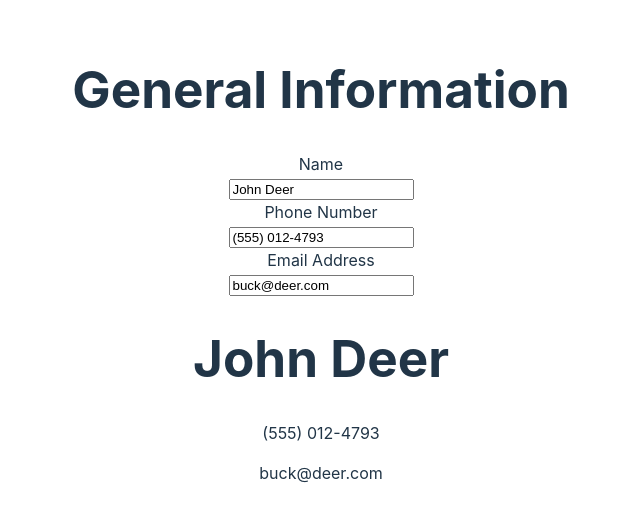
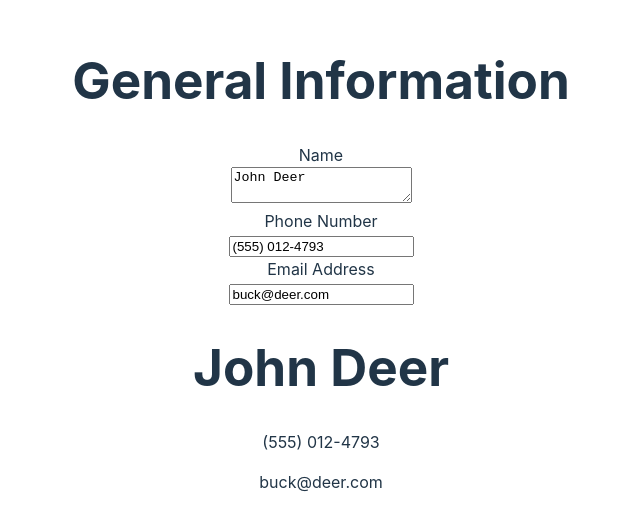
Before and after one commit to jordan-wick/resume-generator, a React (Vite) app: page / in a window 1280 px wide. Shown: the part 136-666 px from the top of the page, without its empty margins (319-959 px from the left). Built offline with nearby package versions, Linux system fonts and the light colour scheme.

Commit message:
Add data-key for state usage.

```diff
--- a/src/App.jsx
+++ b/src/App.jsx
@@ -11,7 +11,7 @@ function App() {
   // const [education, setEducation] = useState(example.education);
   // const [experience, setExperience] = useState(example.experiences);
 
-  function handlePersonalChange(e) {
+  function handlePersonalInfoChange(e) {
     const { key } = e.target.dataset;
     setPersonalInfo({...personalInfo, [key]: e.target.value});
   }
@@ -22,7 +22,7 @@ function App() {
         name={personalInfo.name}
         phone={personalInfo.phone}
         email={personalInfo.email}
-        onChange={handlePersonalChange}
+        onChange={handlePersonalInfoChange}
       />
       {/* <Education />
       <Experience /> */}
--- a/src/components/personal/PersonalInfo.jsx
+++ b/src/components/personal/PersonalInfo.jsx
@@ -7,11 +7,12 @@ export default function PersonalSection({ name, phone, email, onChange }) {
       <h1>General Information</h1>
       <Input
         id='name'
-        type='text'
+        type='textarea'
         label='Name'
         placeHolder='e.g. Walter White'
         value={ name }
         onChange={onChange}
+        data-key='name'
       />
       <Input
         id='phone'
@@ -20,6 +21,7 @@ export default function PersonalSection({ name, phone, email, onChange }) {
         placeHolder='(xxx) xxx-xxxx'
         value={phone}
         onChange={onChange}
+        data-key='phone'
       />
       <Input
         id='email'
@@ -28,6 +30,7 @@ export default function PersonalSection({ name, phone, email, onChange }) {
         placeHolder='walt@vamanospest.com'
         value={email}
         onChange={onChange}
+        data-key='email'
       />
     </div>
   )
```
